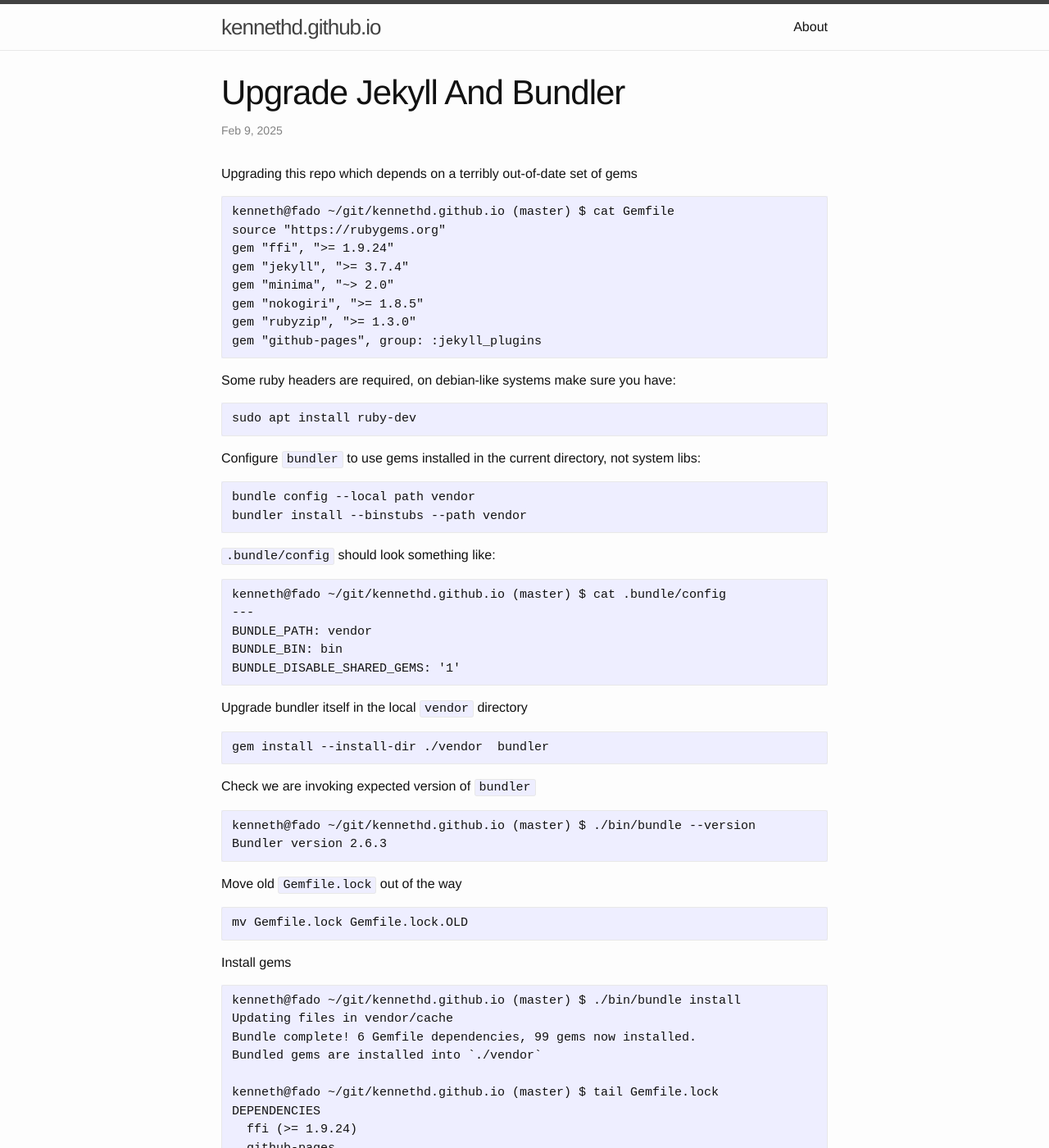
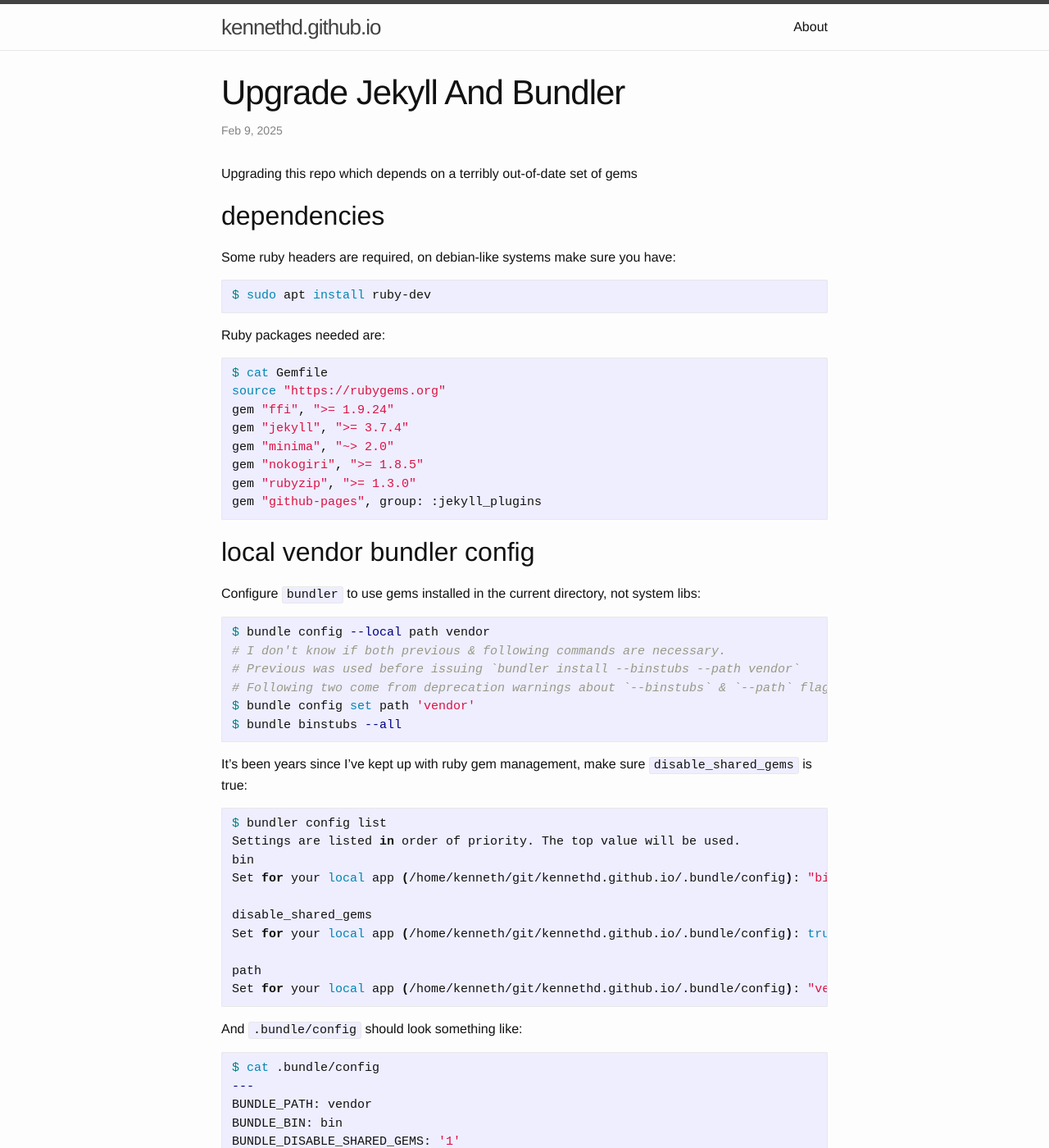
Before and after one commit to kennethd/kennethd.github.io, a Jekyll site: the page built from _posts/2025-02-09-upgrade-jekyll-and-bundler.markdown, in a window 1280 px wide and 1400 px high. Shown: the whole window at 82% size. Built offline with Jekyll 4.4.1, drawn with Linux system fonts in a browser that asks for light colours; our own code applies the rules of GitHub Pages for plain Markdown files; some of the changed text lies outside the part shown.

Commit message:
upgrade gem dependencies & post about how to do it

````diff
--- a/_posts/2025-02-09-upgrade-jekyll-and-bundler.markdown
+++ b/_posts/2025-02-09-upgrade-jekyll-and-bundler.markdown
@@ -1,7 +1,15 @@
 
 Upgrading this repo which depends on a terribly out-of-date set of gems
+
+## dependencies
+Some ruby headers are required, on debian-like systems make sure you have:
+```sh
+$ sudo apt install ruby-dev
 ```
-kenneth@fado ~/git/kennethd.github.io (master) $ cat Gemfile
+
+Ruby packages needed are:
+```sh
+$ cat Gemfile
 source "https://rubygems.org"
 gem "ffi", ">= 1.9.24"
 gem "jekyll", ">= 3.7.4"
@@ -11,48 +19,65 @@
 gem "github-pages", group: :jekyll_plugins
 ```
 
-Some ruby headers are required, on debian-like systems make sure you have:
+## local vendor bundler config
+Configure `bundler` to use gems installed in the current directory, not system libs:
+```sh
+$ bundle config --local path vendor
+# I don't know if both previous & following commands are necessary.
+# Previous was used before issuing `bundler install --binstubs --path vendor`
+# Following two come from deprecation warnings about `--binstubs` & `--path` flags
+$ bundle config set path 'vendor'
+$ bundle binstubs --all
 ```
-sudo apt install ruby-dev
+It's been years since I've kept up with ruby gem management, make sure `disable_shared_gems` is true:
+```sh
+$ bundler config list
+Settings are listed in order of priority. The top value will be used.
+bin
+Set for your local app (/home/kenneth/git/kennethd.github.io/.bundle/config): "bin"
+
+disable_shared_gems
+Set for your local app (/home/kenneth/git/kennethd.github.io/.bundle/config): true
+
+path
+Set for your local app (/home/kenneth/git/kennethd.github.io/.bundle/config): "vendor"
 ```
-
-Configure `bundler` to use gems installed in the current directory, not system libs:
-```
-bundle config --local path vendor
-bundler install --binstubs --path vendor
-```
-`.bundle/config` should look something like:
-```
-kenneth@fado ~/git/kennethd.github.io (master) $ cat .bundle/config
+And `.bundle/config` should look something like:
+```sh
+$ cat .bundle/config
 ---
 BUNDLE_PATH: vendor
 BUNDLE_BIN: bin
 BUNDLE_DISABLE_SHARED_GEMS: '1'
 ```
 
+## upgrade packages
+Move old `Gemfile.lock` out of the way
+```sh
+$ mv Gemfile.lock Gemfile.lock.OLD
+```
+
 Upgrade bundler itself in the local `vendor` directory
-```
-gem install --install-dir ./vendor  bundler
+```sh
+$ gem install --install-dir ./vendor  bundler
 ```
 Check we are invoking expected version of `bundler`
-```
-kenneth@fado ~/git/kennethd.github.io (master) $ ./bin/bundle --version
+```sh
+$ ./bin/bundle --version
 Bundler version 2.6.3
 ```
 
-Move old `Gemfile.lock` out of the way
-```
-mv Gemfile.lock Gemfile.lock.OLD
-```
-
 Install gems
-```
-kenneth@fado ~/git/kennethd.github.io (master) $ ./bin/bundle install
+```sh
+$ ./bin/bundle install
 Updating files in vendor/cache
 Bundle complete! 6 Gemfile dependencies, 99 gems now installed.
 Bundled gems are installed into `./vendor`
+```
 
-kenneth@fado ~/git/kennethd.github.io (master) $ tail Gemfile.lock
+Check BUNDLED WITH value of new `Gemfile.lock`
+```sh
+$ tail Gemfile.lock
 DEPENDENCIES
   ffi (>= 1.9.24)
   github-pages
@@ -73,3 +99,26 @@
 git add .bundle/config
 git add Gemfile.lock
 ```
+
+## test build
+Start the Jekyll app locally to make sure it all looks good
+```sh
+$ bundle exec jekyll serve --host=0.0.0.0
+onfiguration file: /home/kenneth/git/kennethd.github.io/_config.yml
+To use retry middleware with Faraday v2.0+, install `faraday-retry` gem
+            Source: /home/kenneth/git/kennethd.github.io
+       Destination: /home/kenneth/git/kennethd.github.io/_site
+ Incremental build: disabled. Enable with --incremental
+      Generating...
+       Jekyll Feed: Generating feed for posts
+                    done in 0.399 seconds.
+ Auto-regeneration: enabled for '/home/kenneth/git/kennethd.github.io'
+    Server address: http://0.0.0.0:4000/
+  Server running... press ctrl-c to stop.
+```
+If you are running the server on the same device you are testing from (127.0.0.1),
+you won't need the `--host 0.0.0.0` argument; I am testing across my home network
+
+## resources
+
+ * [https://docs.github.com/en/pages/setting-up-a-github-pages-site-with-jekyll/testing-your-github-pages-site-locally-with-jekyll](https://docs.github.com/en/pages/setting-up-a-github-pages-site-with-jekyll/testing-your-github-pages-site-locally-with-jekyll)
````
Also changed, not shown: other parts of _posts/2025-02-09-upgrade-jekyll-and-bundler.markdown (+1 -0 lines), Gemfile.lock.
